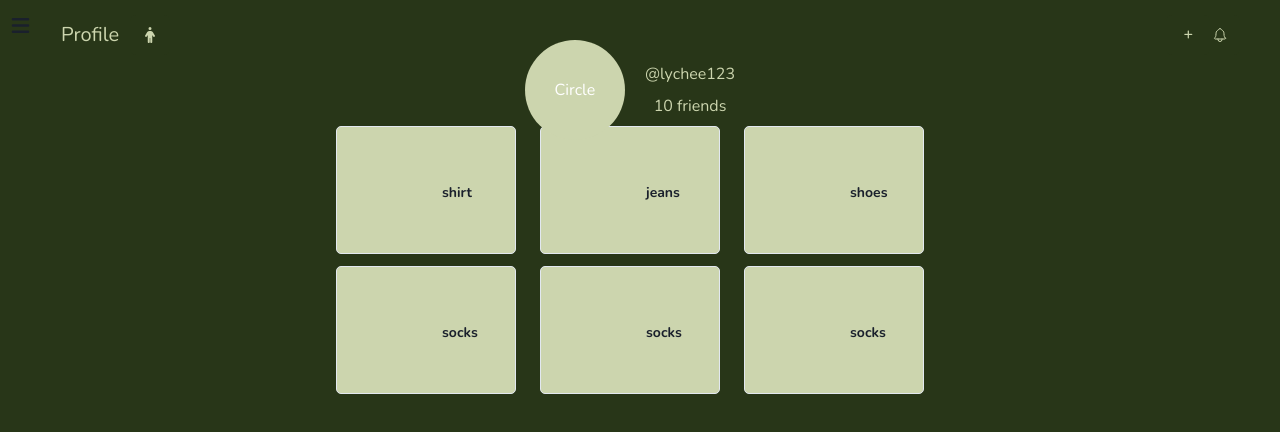
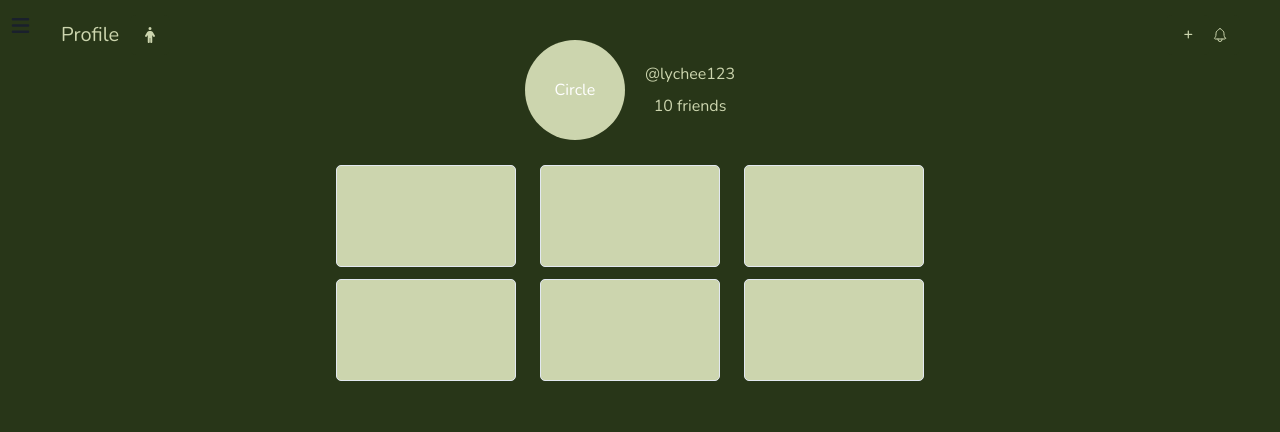
Before and after one commit to Oasis-NEU/f24-group13, a React (Vite) app: page /profile in a window 1280 px wide. Shown: the top 432 px of the page. Built offline with nearby package versions, Linux system fonts and the light colour scheme; a web font is replaced by a local one.

Commit message:
remove text from box
took text off

```diff
--- a/src/pages/Profile.jsx
+++ b/src/pages/Profile.jsx
@@ -140,9 +140,9 @@ export default function Profile() {
                                             justifyContent="center"
                                             alignItems="center"
                                             /* rowGap={'0px'} h = '50px' w = '50px' alignItems={'flex-start'} */ >
-                                                <Text textAlign="center" paddingTop='5px' paddingLeft='40px' fontSize={'14px'} as='b'textColor={'gray.800'} >
+                                                {/* <Text textAlign="center" paddingTop='5px' paddingLeft='40px' fontSize={'14px'} as='b'textColor={'gray.800'} >
                                                     {picture.item}
-                                                </Text>
+                                                </Text> */}
                                             </VStack>
 
                              </Box>
```
